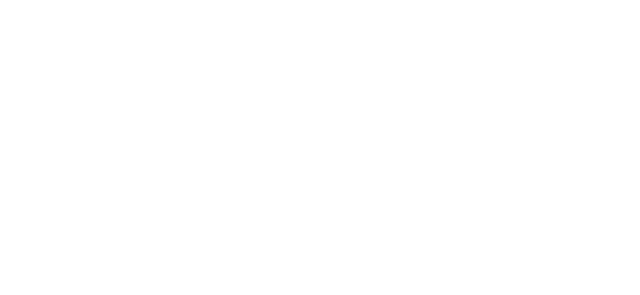
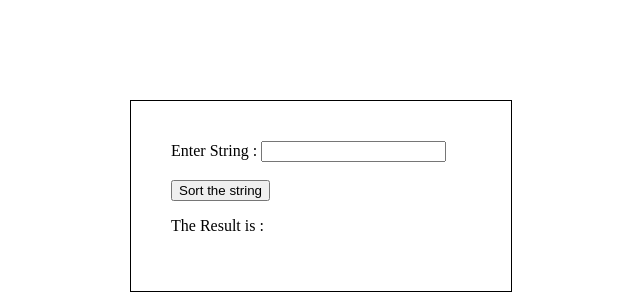
Before and after one commit to 444aki/TaskDemo, a plain HTML site: page JavaScript_Tasks/j_task2.html in a window 1280 px wide. Shown: the whole page, without its empty margins (319-959 px from the left). Drawn offline with Linux system fonts and the light colour scheme.

Commit message:
Add files via upload

```diff
--- a/JavaScript_Tasks/j_task2.html
+++ b/JavaScript_Tasks/j_task2.html
@@ -3,19 +3,40 @@
   <head>
     <meta charset="UTF-8" />
     <meta name="viewport" content="width=device-width, initial-scale=1.0" />
-    <title>JavaScript Task 1</title>
+    <title>JavaScript Task 2</title>
+    <style>
+      div {
+        border: 1px solid;
+        display: block;
+        width: 300px;
+        margin: auto;
+        margin-top: 100px;
+        padding: 40px;
+      }
+    </style>
   </head>
   <body>
+    <div>
+      <form>
+        Enter String : <input type="text" id="inp" /><br /><br />
+        <input type="button" onClick="sor()" value="Sort the string" />
+      </form>
+      <p>
+        The Result is :
+        <span id="ans"></span>
+      </p>
+    </div>
     <script>
+      function sor() {
+        atr = document.getElementById("inp").value;
+        document.getElementById("ans").innerHTML = aplhabeticsort(atr);
+      }
       function aplhabeticsort(str) {
         let arr = str.split("");
         arr.sort();
         let ans = arr.join("");
         return ans;
       }
-      let input = "webmaster";
-      let answer = aplhabeticsort(input);
-      console.log(answer);
     </script>
   </body>
 </html>
```
Also changed, not shown: JavaScript_Tasks/j_task1.html (+24 -3 lines).
